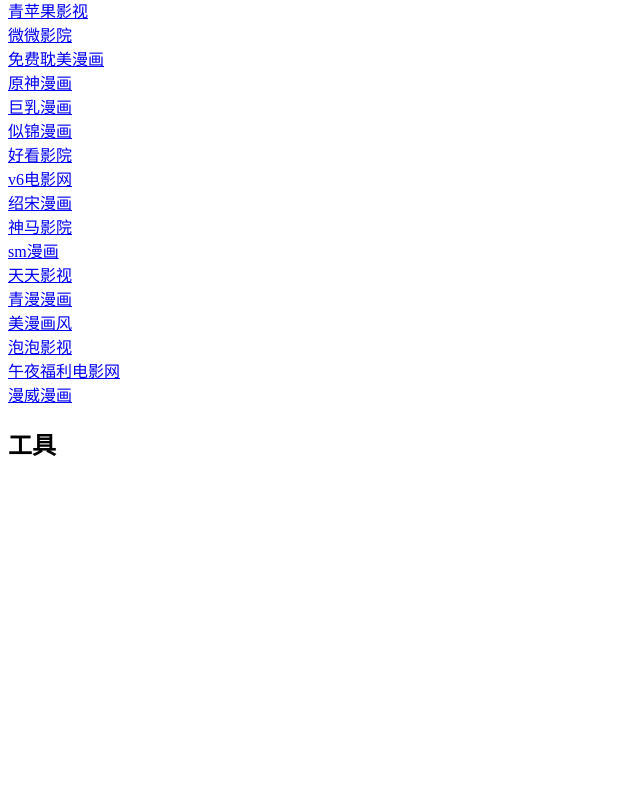
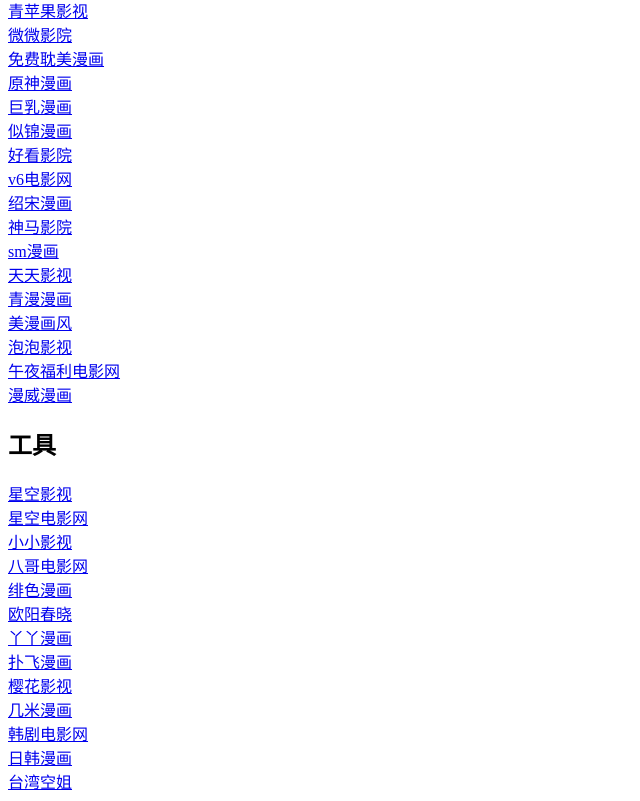
Before and after one commit to muhaoguowangzhidaohang/muhaoguowangzhidaohang.github.io, a plain HTML site: page index.html in a window 1280 px wide. Shown: the part 1042-1843 px from the top of the page, without its empty margins (0-640 px from the left). Before the commit the page ends 1523 px from the top, so only its background shows below. Drawn offline with Linux system fonts and the light colour scheme.

Commit message:
Update index.html

```diff
--- a/index.html
+++ b/index.html
@@ -65,9 +65,22 @@
 <a href="https://www.meimanhuafeng-wap.com.cn">美漫画风</a><br>
 <a href="https://paopaoyingshi-top1.com.cn">泡泡影视</a><br>
 <a href="https://wuyefulidianyingwang-zh.com.cn">午夜福利电影网</a><br>
-<a href="https://manweimanhua-book.com.cn">漫威漫画</a><br><h2>工具</h2>
+<a href="https://manweimanhua-book.com.cn">漫威漫画</a><br><h2>
 
-
+工具</h2>
+<a href="https://www.xingkongyingshi-mip.com.cn">星空影视</a><br>
+<a href="https://www.xingkongdianyingwang-5g.com.cn">星空电影网</a><br>
+<a href="https://www.xiaoxiaoyingshi-zaixian.com.cn">小小影视</a><br>
+<a href="https://bagedianyingwang-zh.com.cn">八哥电影网</a><br>
+<a href="https://www.feisemanhua-app.com.cn">绯色漫画</a><br>
+<a href="https://ouyangchunxiao-mip.com.cn">欧阳春晓</a><br>
+<a href="https://www.yayamanhua-book.com.cn">丫丫漫画</a><br>
+<a href="https://pufeimanhua-cn.com.cn">扑飞漫画</a><br>
+<a href="https://yinghuayingshi-ac.com.cn">樱花影视</a><br>
+<a href="https://www.jimimanhua-zh.com.cn">几米漫画</a><br>
+<a href="https://www.hanjudianyingwang-h5.com.cn">韩剧电影网</a><br>
+<a href="https://rihanmanhua-zh.com.cn">日韩漫画</a><br>
+<a href="https://www.taiwankongjie-app.com.cn">台湾空姐</a><br>
 
 </body>
 </html>
```
